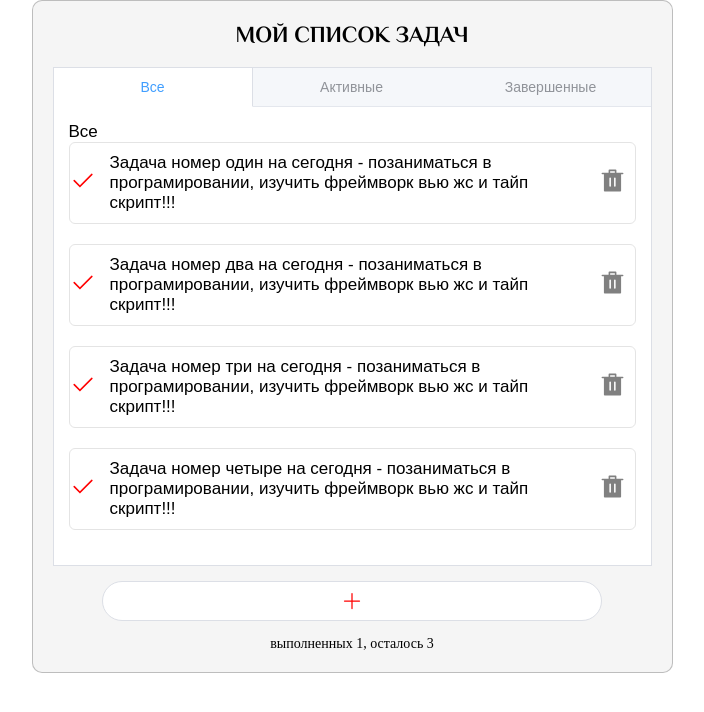
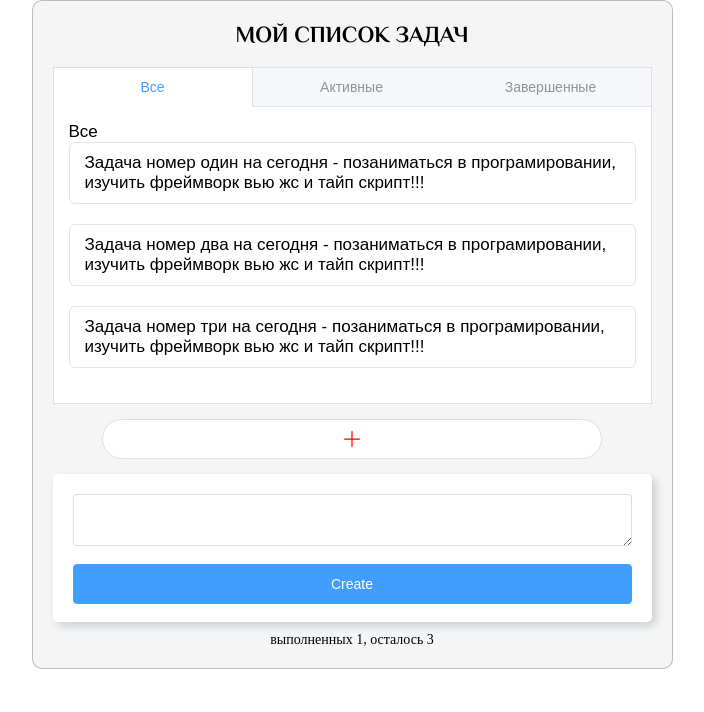
Before and after one commit to Floyd-88/todo_list_vue, a Vue app: page / in a window 1280 px wide. Shown: the top 712 px of the page, without its empty margins (288-992 px from the left). Built offline with nearby package versions, Linux system fonts and the light colour scheme; a web font is replaced by a local one.

Commit message:
form todo

```diff
--- a/src/App.vue
+++ b/src/App.vue
@@ -1,6 +1,6 @@
 <template>
   <div class="main">
-    <form class="form_items">
+    <div class="form_items">
       <!-- шапка -->
       <HeaderTodoList/>
 
@@ -15,9 +15,11 @@
       <!-- добавление задачи -->
       <AddItemTodoList/>
 
+      <FormItemTodoList/>
+
       <!-- статистика выполненных/не выполненных задач -->
       <StatisticsTodoList/>
-    </form>
+    </div>
 
   </div>
 </template>
@@ -29,6 +31,7 @@ import FilterItemsTodoList from './components/FilterItemsTodoList.vue'
 import ItemsTodoList from './components/ItemsTodoList.vue'
 import AddItemTodoList from './components/AddItemTodoList.vue'
 import StatisticsTodoList from './components/StatisticsTodoList.vue'
+import FormItemTodoList from './components/FormItemTodoList.vue'
 
 export default defineComponent({
   name: "App",
@@ -37,7 +40,8 @@ export default defineComponent({
     FilterItemsTodoList,
     ItemsTodoList,
     AddItemTodoList,
-    StatisticsTodoList
+    StatisticsTodoList,
+    FormItemTodoList
   }
 })
 </script>
--- a/src/assets/styles/common.sass
+++ b/src/assets/styles/common.sass
@@ -37,14 +37,24 @@ body
     border: 1px solid #80808036
     border-radius: 6px
     margin-bottom: 20px
+    &:hover
+        .item_icon, .item_remove
+            display: block
+
+.item_icon
+    display: none
 
 .item_text
     padding: 10px 15px
     cursor: pointer
 
 .item_remove
+    display: none
     padding-right: 10px
     cursor: pointer
+    &:hover
+        display: block
+        color:red
 
 .add_item
     width: 500px
--- a/src/assets/styles/element-plus.sass
+++ b/src/assets/styles/element-plus.sass
@@ -17,3 +17,13 @@
     width: 25px
     height: 25px
     color: gray
+    &:hover
+        color: red
+
+.el-form
+    width: 100%
+    padding: 20px 20px 0px
+    border-radius: 5px
+    background: white
+    box-shadow: 4px 4px 8px 0px rgba(34, 60, 80, 0.2)
+    margin-bottom: 10px
--- /dev/null
+++ b/src/components/FormItemTodoList.vue
@@ -0,0 +1,36 @@
+<template>
+    <el-form :model="form">
+        <el-form-item>
+            <el-input v-model="form.desc" type="textarea" />
+        </el-form-item>
+        <el-form-item>
+            <el-button type="primary" @click="onSubmit">Create</el-button>
+        </el-form-item>
+    </el-form>
+</template>
+
+<script lang="ts">
+import { defineComponent } from 'vue'
+
+export default defineComponent({
+    name: 'FormItemTodoList',
+
+    data() {
+        return {
+            form: {
+                desc: '',
+            },
+        }
+    },
+
+    methods: {
+        onSubmit() {
+            console.log('submit!')
+        }
+    },
+
+    components: {
+
+    }
+})
+</script>
--- a/src/components/ItemTodoList.vue
+++ b/src/components/ItemTodoList.vue
@@ -1,3 +1,54 @@
 <template>
-    <div>Шапка</div>
+    <div class="wrapper_item">
+        <div class="item_icon" :class="{'done_icon': todo.done}">
+            <Check class="check_el" />
+        </div>
+        <div class="item_text" :class="{'done_item': todo.done}" @click="doneTodo()">{{ todo.text }}</div>
+        <div class="item_remove" @click="removeTodo()">
+            <DeleteFilled class="remove_el" />
+        </div>
+    </div>
 </template>
+
+<script lang="ts">
+import { defineComponent, PropType } from 'vue'
+import { Check, DeleteFilled } from '@element-plus/icons-vue'
+import { Todo } from '@/types/Todo'
+
+export default defineComponent({
+    name: 'ItemTodoList',
+
+    props: {
+        todo: {
+            type: Object as PropType<Todo>,
+            required: true
+        }
+    },
+
+    methods: {
+        doneTodo() {
+            this.$emit('doneTodo', this.todo.id)
+        },
+        removeTodo() {
+            this.$emit('removeTodo', this.todo.id)
+        }
+    },
+
+    emits: {
+        doneTodo: (id: number) => Number.isInteger(id),
+        removeTodo: (id: number) => Number.isInteger(id)
+    },
+
+    components: {
+        Check,
+        DeleteFilled,
+    }
+})
+</script>
+
+<styles lang="sass">
+.done_item
+    text-decoration: line-through
+.done_icon
+    display: block !important
+</styles>
--- a/src/components/ItemsTodoList.vue
+++ b/src/components/ItemsTodoList.vue
@@ -1,61 +1,63 @@
 <template>
-           <div class="list_items">
-          <div class="wrapper_item">
-            <div class="item_icon">
-              <Check class="check_el" />
-            </div>
-            <div class="item_text">Задача номер один на сегодня - позаниматься в програмировании, изучить фреймворк вью жс
-              и тайп скрипт!!!</div>
-            <div class="item_remove">
-              <DeleteFilled class="remove_el" />
-            </div>
-          </div>
-          <div class="wrapper_item">
-            <div class="item_icon">
-              <Check class="check_el" />
-            </div>
-            <div class="item_text">Задача номер два на сегодня - позаниматься в програмировании, изучить фреймворк вью жс
-              и тайп скрипт!!!</div>
-            <div class="item_remove">
-              <DeleteFilled class="remove_el" />
-            </div>
-          </div>
-          <div class="wrapper_item">
-            <div class="item_icon">
-              <Check class="check_el" />
-            </div>
-            <div class="item_text">Задача номер три на сегодня - позаниматься в програмировании, изучить фреймворк вью жс
-              и тайп скрипт!!!</div>
-            <div class="item_remove">
-              <DeleteFilled class="remove_el" />
-            </div>
-          </div>
-          <div class="wrapper_item">
-            <div class="item_icon">
-              <Check class="check_el" />
-            </div>
-            <div class="item_text">Задача номер четыре на сегодня - позаниматься в програмировании, изучить фреймворк вью
-              жс и тайп скрипт!!!</div>
-            <div class="item_remove">
-              <DeleteFilled class="remove_el" />
-            </div>
-          </div>
-        </div>
+    <div class="list_items">
+        <ItemTodoList v-for="todo in todos" :key="todo.id" :todo="todo" @done-todo="doneTodo" @remove-todo="removeTodo" />
+    </div>
 </template>
 
 <script lang="ts">
 import { defineComponent } from 'vue'
-import {Check, DeleteFilled} from '@element-plus/icons-vue'
+import { Todo } from '@/types/Todo'
+import ItemTodoList from './ItemTodoList.vue'
+
+interface State {
+    todos: Todo[]
+}
 
 export default defineComponent({
-name: 'ItemsTodoList',
+    name: 'ItemsTodoList',
 
-components: {
-    Check,
-    DeleteFilled
-}
+    data(): State {
+        return {
+            todos: [
+                {
+                    id: 0,
+                    text: 'Задача номер один на сегодня - позаниматься в програмировании, изучить фреймворк вью жс и тайп скрипт!!!',
+                    done: false
+                },
+                {
+                    id: 1,
+                    text: 'Задача номер два на сегодня - позаниматься в програмировании, изучить фреймворк вью жс и тайп скрипт!!!',
+                    done: false
+                },
+                {
+                    id: 2,
+                    text: 'Задача номер три на сегодня - позаниматься в програмировании, изучить фреймворк вью жс и тайп скрипт!!!',
+                    done: false
+                },
+
+            ]
+        }
+    },
+
+    methods: {
+        doneTodo(id: number) {
+            this.todos.map((todo: Todo) => {
+                if (todo.id === id) {
+                    todo.done = !todo.done
+                }
+            })
+        },
+
+        removeTodo(id:number) {
+            console.log('fff')
+            this.todos = this.todos.filter((todo: Todo) => todo.id !== id)
+        }
+    },
+
+    components: {
+        ItemTodoList
+    }
 
 
 })
-
 </script>
--- /dev/null
+++ b/src/types/Todo.ts
@@ -0,0 +1,5 @@
+export interface Todo {
+    id: number,
+    text: string,
+    done: boolean
+}
```
